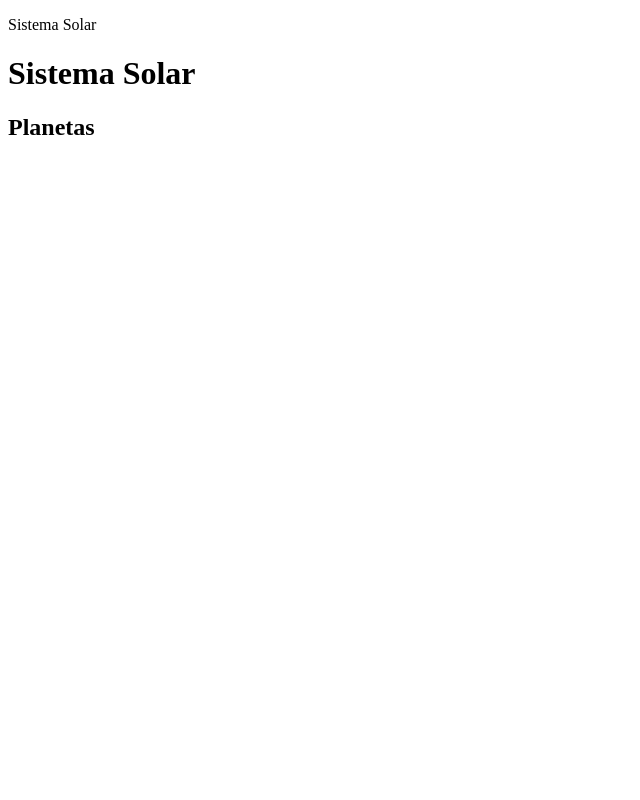
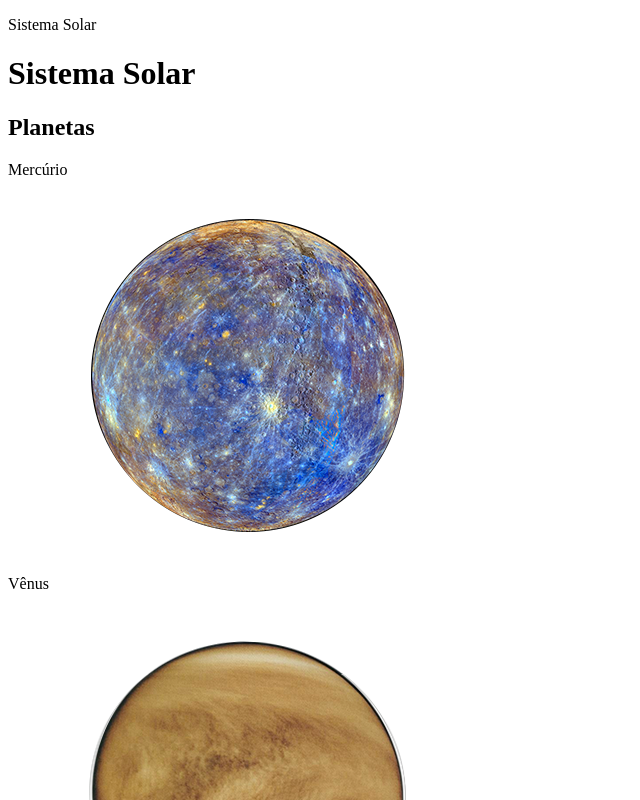
Before and after one commit to aysllanferreira/Projeto-12-Solar-System, a React (Create React App) app: page / in a window 1280 px wide. Shown: the top 800 px of the page, without its empty margins (0-640 px from the left). Built offline with nearby package versions, Linux system fonts and the light colour scheme.

Commit message:
planetas na tela implementado

```diff
--- a/src/App.js
+++ b/src/App.js
@@ -1,6 +1,6 @@
 import React from 'react';
 import Header from './components/Header';
-import SolarSystem from './components/SolarSystem ';
+import SolarSystem from './components/SolarSystem';
 
 class App extends React.Component {
   render() {
--- a/src/components/SolarSystem .jsx
+++ b/src/components/SolarSystem.jsx
@@ -1,11 +1,16 @@
 import React, { Component } from 'react';
 import Title from './Title';
+import planets from '../data/planets';
+import PlanetCard from './PlanetCard';
 
 export default class SolarSystem extends Component {
   render() {
     return (
       <div data-testid="solar-system">
         <Title headline="Planetas" />
+        {planets.map(({ name, image }) => (
+          <PlanetCard key={ name } planetName={ name } planetImage={ image } />
+        ))}
       </div>
     );
   }
```
Also changed, not shown: src/components/Missions.jsx (added).
